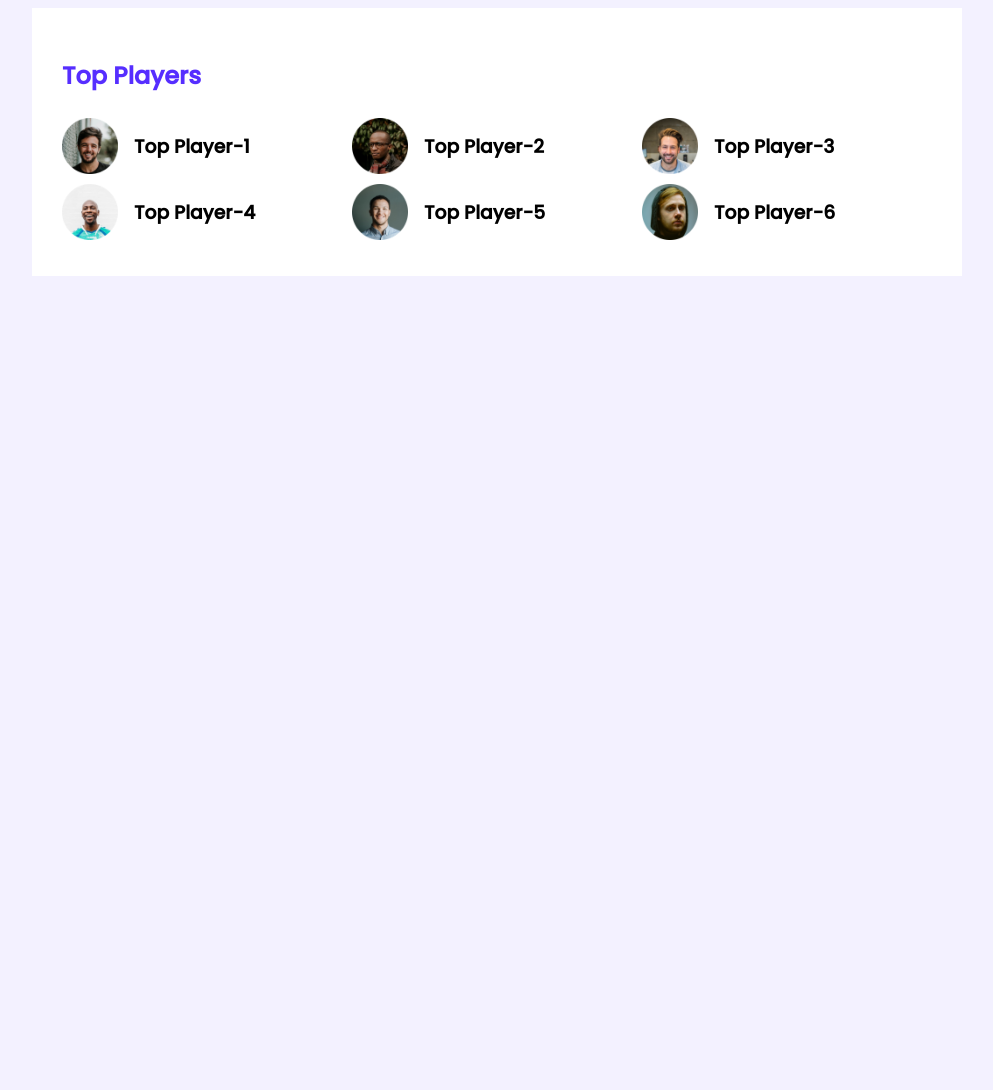
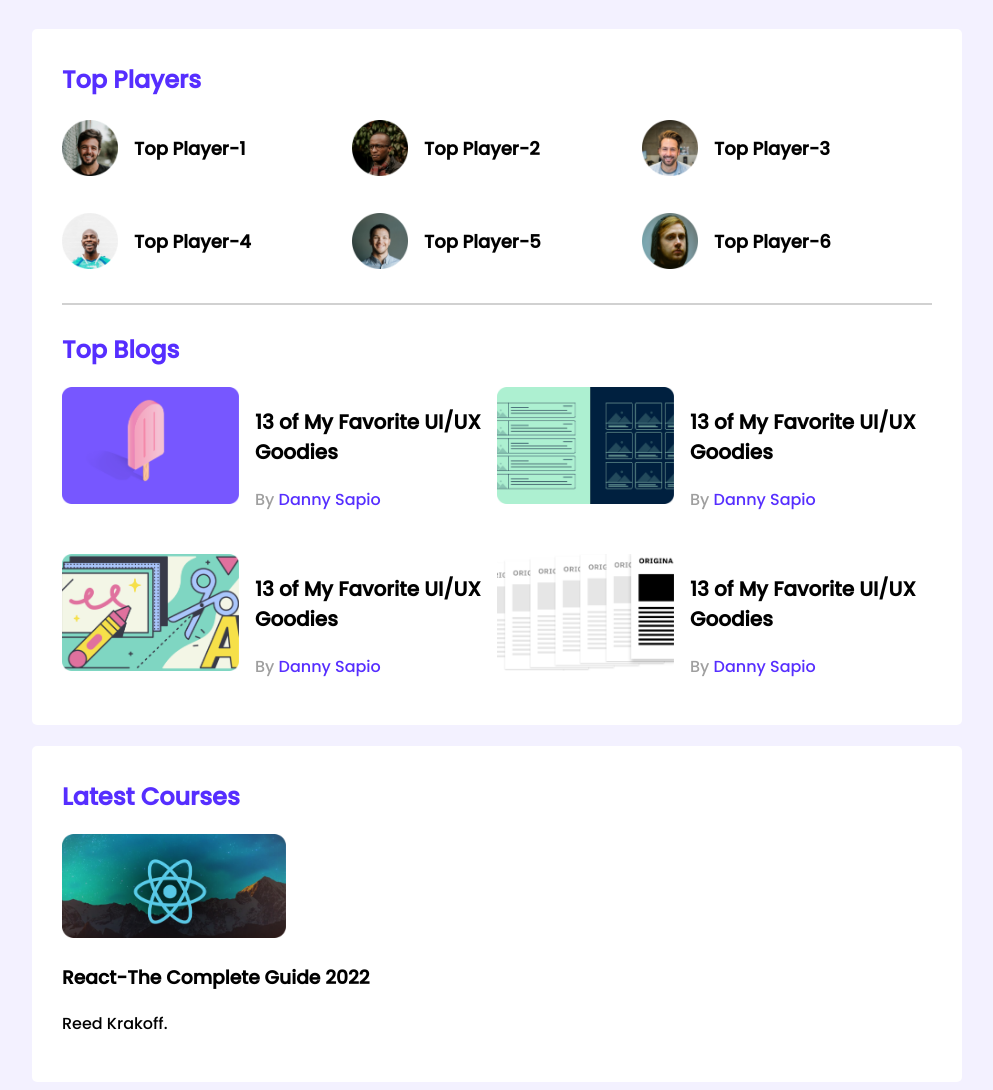
Before and after one commit to SenWan/leader-board-css3, a plain HTML site: page index.html in a window 1280 px wide. Shown: the whole page, without its empty margins (143-1136 px from the left). Before the commit the page ends 800 px from the top, so only its background shows below. Drawn offline with Linux system fonts and the light colour scheme; a web font is replaced by a local one.

Commit message:
initial commit

```diff
--- a/index.html
+++ b/index.html
@@ -5,6 +5,9 @@
     <meta http-equiv="X-UA-Compatible" content="IE=edge">
     <meta name="viewport" content="width=device-width, initial-scale=1.0">
     <title>Leader Board</title>
+    <!-- font awesome -->
+    <script src="https://kit.fontawesome.com/4a8be2aaff.js" crossorigin="anonymous"></script>
+    <!-- css styles -->
     <link rel="stylesheet" href="styles/style.css">
 </head>
 <body>
@@ -45,6 +48,63 @@
                     </div>
                 </div>
             </div>
+            <hr>
+            <div class="top-blogs">
+                <h2 class="section-title">Top Blogs</h2>
+                <div class="blogs">
+                    <article class="blog">
+                        <div class="thumbnail">
+                            <img src="images/blogs/blog-1.png" alt="">
+                        </div>
+                        <div class="blog-info">
+                            <h3 class="blog-title">13 of My Favorite UI/UX Goodies</h3>
+                            <p class="blog-author">By <a href="#">Danny Sapio</a></p>
+                        </div>
+                    </article>
+                    <article class="blog">
+                        <div class="thumbnail">
+                            <img src="images/blogs/blog-2.png" alt="">
+                        </div>
+                        <div class="blog-info">
+                            <h3 class="blog-title">13 of My Favorite UI/UX Goodies</h3>
+                            <p class="blog-author">By <a href="#">Danny Sapio</a></p>
+                        </div>
+                    </article>
+                    <article class="blog">
+                        <div class="thumbnail">
+                            <img src="images/blogs/blog-3.png" alt="">
+                        </div>
+                        <div class="blog-info">
+                            <h3 class="blog-title">13 of My Favorite UI/UX Goodies</h3>
+                            <p class="blog-author">By <a href="#">Danny Sapio</a></p>
+                        </div>
+                    </article>
+                    <article class="blog">
+                        <div class="thumbnail">
+                            <img src="images/blogs/blog-4.png" alt="">
+                        </div>
+                        <div class="blog-info">
+                            <h3 class="blog-title">13 of My Favorite UI/UX Goodies</h3>
+                            <p class="blog-author">By <a href="#">Danny Sapio</a></p>
+                        </div>
+                    </article>
+                </div>
+            </div>
+        </section>
+        <!-- latest courses -->
+        <section class="container">
+            <h2 class="section-title">Latest Courses</h2>
+            <div class="courses">
+                <div class="course">
+                    <div class="course-banner">
+                        <img src="images/courses/course-1.png" alt="">
+                    </div>
+                    <div class="course-info">
+                        <h3 class="course-title">React-The Complete Guide 2022</h3>
+                        <p class="course-author">Reed Krakoff.</p>
+                    </div>
+                </div>
+            </div>
         </section>
     </main>
 </body>
--- a/styles/style.css
+++ b/styles/style.css
@@ -9,24 +9,33 @@ body {
 
 main {
     display: flex;
-    justify-content: center;
+    flex-direction: column;
+    align-items: center;
 }
 
 .container {
     background-color: #FFFFFF;
     width: 870px;
     padding: 30px;
+    margin-top: 21px;
+    border-radius: 5px;
 }
 
 /* top players style */
+.top-players {
+    margin-bottom: 30px;
+}
+
 .section-title {
     color: #562eff;
     font-size: 24px;
+    margin-top: 3px;
 }
 
 .players {
     display: grid;
     grid-template-columns: repeat(3, 1fr);
+    grid-row-gap: 30px;
 }
 
 .player {
@@ -41,4 +50,54 @@ main {
 
 .player-name {
     margin-left: 16px;
+    font-size: 18px;
 }
+
+hr {
+    border: 1px solid #d1d1d1;
+    margin-bottom: 27px;
+}
+
+/* _______________
+ top blogs style __________ */
+
+.blogs {
+    display: grid;
+    grid-template-columns: repeat(2, 1fr);
+    grid-row-gap: 26px;
+}
+
+.blog {
+    display: flex;
+}
+
+.blog .thumbnail img {
+    width: 177px;
+    height: 117px;
+}
+
+.blog-info {
+    margin-left: 16px;
+}
+
+.blog-title {
+    font-size: 20px;
+}
+
+.blog-author {
+    color: #9f9f9f;
+    font-size: 16px;
+}
+
+.blog-author a {
+    text-decoration: none;
+    font-size: 16px;
+    color: #562eff;
+}
+
+/* courses styles */
+
+.course .course-banner img {
+    width: 224px;
+    height: 104px;
+}
```
